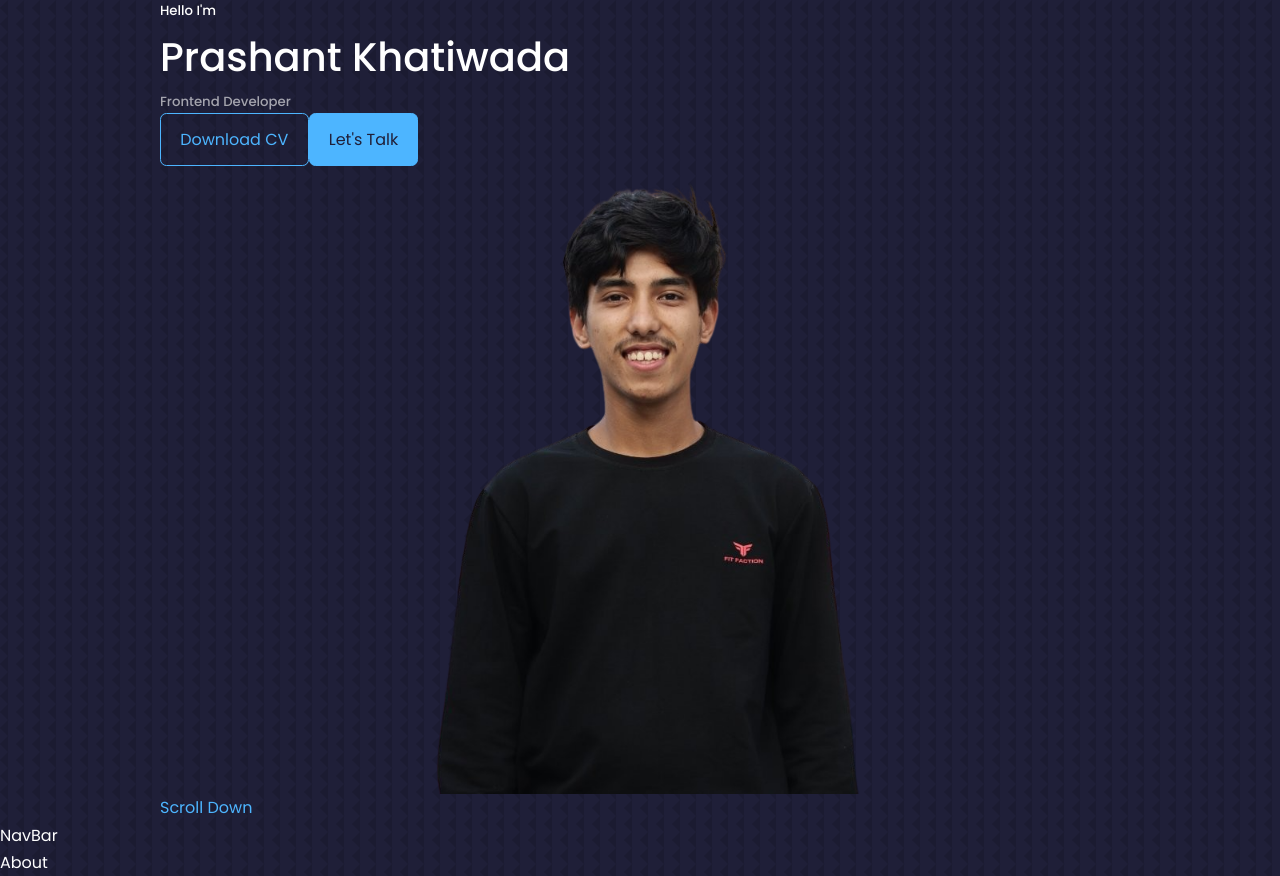
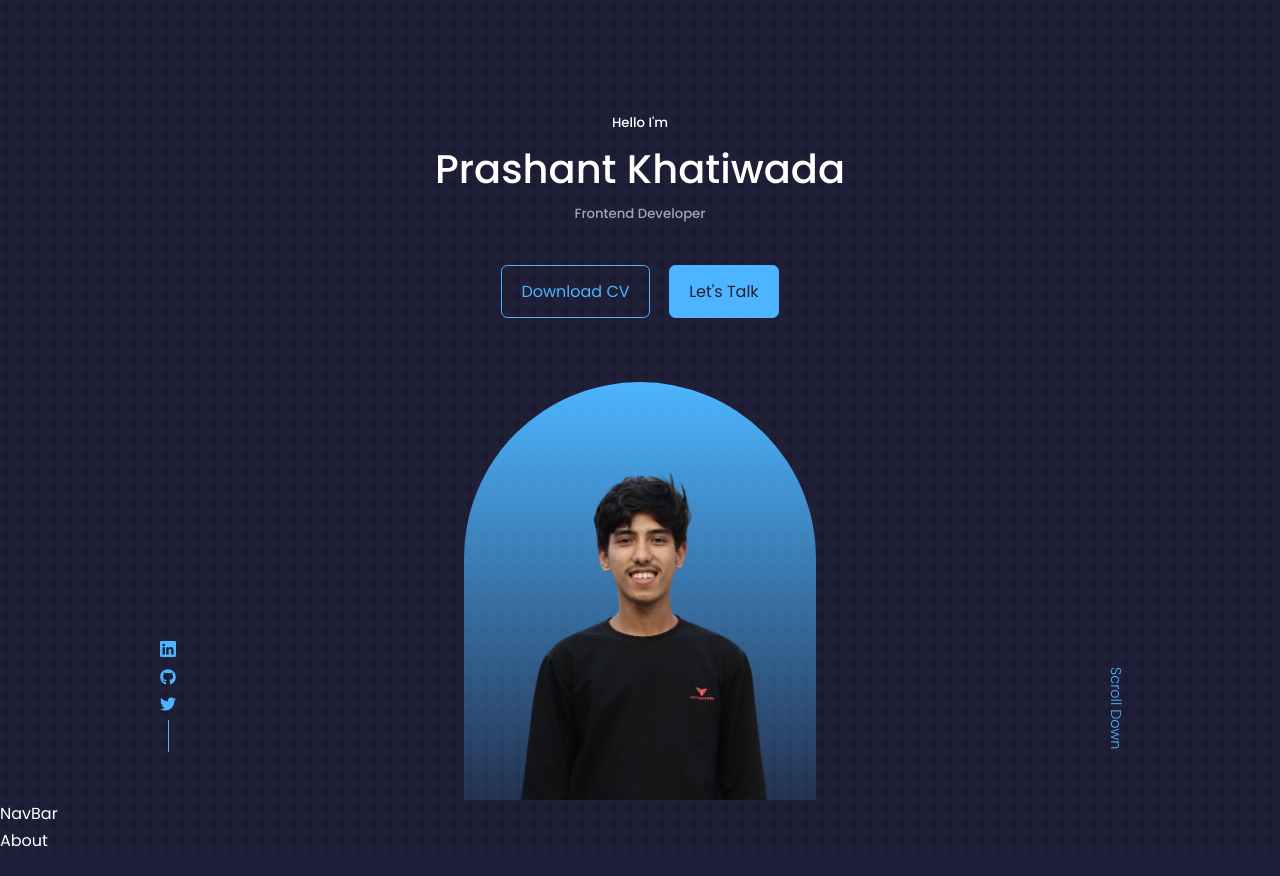
Before and after one commit to Prashant8Khatiwada/my-portfolio, a React (Create React App) app: page / in a window 1280 px wide. After the commit the page ends 854 px from the top, so only its background shows below. Built offline with nearby package versions, Linux system fonts and the light colour scheme.

Commit message:
header componenent completed

```diff
--- a/src/components/header/Header.jsx
+++ b/src/components/header/Header.jsx
@@ -1,5 +1,7 @@
 import CTA from "./CTA";
 import ME from "../../assets/me.png";
+import "./header.css";
+import HeaderSocials from "./HeaderSocials";
 function Header() {
   return (
     <header>
@@ -8,7 +10,7 @@
         <h1>Prashant Khatiwada</h1>
         <h5 className="text-light">Frontend Developer</h5>
         <CTA />
-
+        <HeaderSocials />
         <div className="me">
           <img src={ME} alt="me" />
         </div>
--- a/src/components/header/HeaderSocials.jsx
+++ b/src/components/header/HeaderSocials.jsx
@@ -1,11 +1,20 @@
 import React from "react";
 import { BsLinkedin } from "react-icons/bs";
+import { FaGithub, FaTwitter } from "react-icons/fa";
 function HeaderSocials() {
   return (
     <div className="header_socials">
-      <a href="https://linked.com" target="_blank"></a>
-      <a href="https://github.com" target="_blank"></a>
-      <a href="https://twitter.com" target="_blank"></a>
+      <a href="https://linked.com" target="_blank">
+        <BsLinkedin />
+      </a>
+      <a href="https://github.com" target="_blank">
+        {" "}
+        <FaGithub />{" "}
+      </a>
+      <a href="https://twitter.com" target="_blank">
+        {" "}
+        <FaTwitter />
+      </a>
     </div>
   );
 }
--- a/src/components/header/header.css
+++ b/src/components/header/header.css
@@ -0,0 +1,88 @@
+header {
+    height: 100vh;
+    padding-top: 7rem;
+    overflow: hidden;
+}
+
+.header_container {
+    text-align: center;
+    height: 100%;
+    position: relative;
+}
+
+
+/* ========== CTA ==========  */
+.cta {
+    margin-top: 2.5rem;
+    display: flex;
+    gap: 1.2rem;
+    justify-content: center;
+}
+
+
+
+/* ========== Header Socials ========== */
+.header_socials {
+    display: flex;
+    flex-direction: column;
+    align-items: center;
+    position: absolute;
+    left: 0;
+    bottom: 3rem;
+}
+
+.header_socials::after {
+    content: '';
+    width: 1px;
+    height: 2rem;
+    background: var(--color-primary);
+}
+
+/* ========== Me ==========  */
+
+.me img {
+    height: 100%;
+}
+
+.me {
+    background: linear-gradient(var(--color-primary), transparent);
+    height: 30rem;
+    width: 22rem;
+    position: absolute;
+    left: calc(50% - 11rem);
+    margin-top: 4rem;
+    border-radius: 12rem 12rem 0 0;
+    overflow: hidden;
+    padding: 5rem 1.5rem 1.5rem 1.5rem;
+}
+
+/* ========== Scroll Down ==========  */
+.scroll_down {
+    position: absolute;
+    right: -2.3rem;
+    bottom: 5rem;
+    transform: rotate(90deg);
+    font-weight: 300;
+    font-size: 0.9rem;
+}
+
+/* ========== MEDIA QUERIES (MEDIUM DEVICES)========== */
+@media screen and (max-width:1024px){
+
+    header{
+        height: 68vh;
+    }
+}
+
+
+/* ========== MEDIA QUERIES (SMALL DEVICES)========== */
+@media screen and (max-width:600px){
+    header{
+        height: 100vh;
+
+    }
+
+    .header_socials, .scroll_down{
+        display: none;
+    }
+}
--- a/src/index.css
+++ b/src/index.css
@@ -123,7 +123,7 @@
 }
 
 /* ========== MEDIA QUERIES (SMALL DEVICES)========== */
-@media screen and (max-width:1024px) {
+@media screen and (max-width:600px) {
   .container {
     width: var(--container-width-sm);
   }
```
